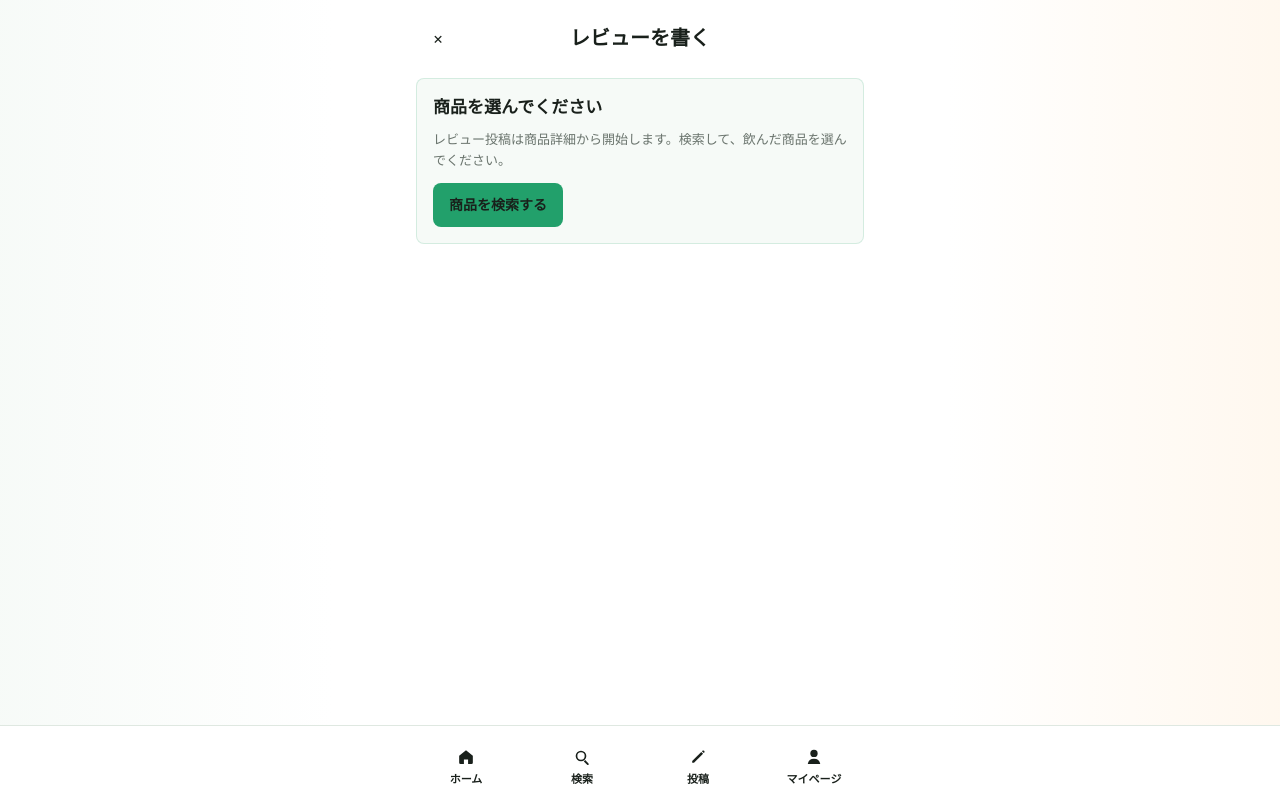
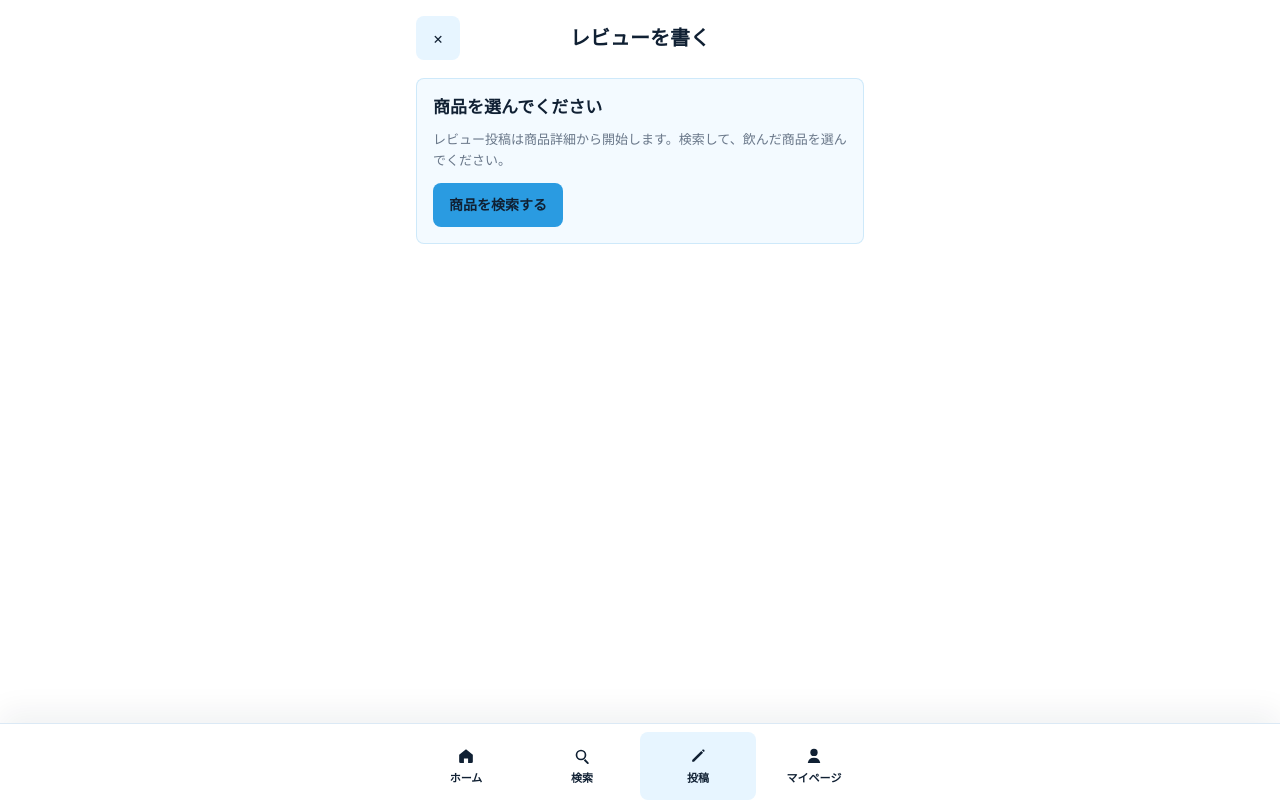
Before and after one commit to green-melon0904/nomilog, a Next.js app: page /reviews/new in a window 1280 px wide. Built offline with nearby package versions, Linux system fonts and the light colour scheme.

Commit message:
Refresh app design with blue brand system

```diff
--- a/app/globals.css
+++ b/app/globals.css
@@ -4,16 +4,17 @@
   /* アプリ全体で使う色をCSS変数に集約し、コンポーネント側は意味名で参照する。 */
   --background: #ffffff;
   --surface: #ffffff;
-  --surface-soft: #f6faf7;
-  --surface-warm: #fff7ed;
-  --text: #19201b;
-  --muted: #6a746d;
-  --border: #dfe8e1;
-  --accent: #22a06b;
-  --accent-strong: #14724c;
-  --cola: #d83a35;
-  --amber: #d99025;
-  --shadow: 0 18px 48px rgba(21, 58, 38, 0.08);
+  --surface-soft: #f3faff;
+  --surface-warm: #e9f6ff;
+  --text: #102033;
+  --muted: #697789;
+  --border: #dbe9f5;
+  --accent: #2a9be1;
+  --accent-strong: #116ca8;
+  --accent-soft: #e7f5ff;
+  --cola: #d84a4a;
+  --amber: #f4b740;
+  --shadow: 0 10px 30px rgba(42, 155, 225, 0.1);
 }
 
 * {
@@ -30,9 +31,7 @@ html {
 body {
   margin: 0;
   min-height: 100dvh;
-  background:
-    linear-gradient(180deg, rgba(246, 250, 247, 0.9), rgba(255, 255, 255, 0.8) 42%),
-    var(--background);
+  background: var(--background);
 }
 
 button,
@@ -77,7 +76,7 @@ a {
 }
 
 .soft-card {
-  border: 1px solid rgba(34, 160, 107, 0.16);
+  border: 1px solid rgba(42, 155, 225, 0.18);
   border-radius: 8px;
   background: var(--surface-soft);
 }
@@ -98,8 +97,6 @@ a {
 
 @media (min-width: 760px) {
   body {
-    background:
-      linear-gradient(90deg, rgba(246, 250, 247, 0.92), rgba(255, 255, 255, 1) 26%, rgba(255, 255, 255, 1) 74%, rgba(255, 247, 237, 0.9)),
-      #ffffff;
+    background: #ffffff;
   }
 }
--- a/components/AppShell.tsx
+++ b/components/AppShell.tsx
@@ -15,8 +15,8 @@ export function AppShell({ children }: { children: React.ReactNode }) {
   return (
     <main className="mobile-shell">
       {children}
-      <nav className="safe-bottom fixed inset-x-0 bottom-0 z-40 border-t border-[var(--border)] bg-white/96 backdrop-blur">
-        <div className="mx-auto grid h-[74px] max-w-[480px] grid-cols-4 px-2 pt-2">
+      <nav className="safe-bottom fixed inset-x-0 bottom-0 z-40 border-t border-[var(--border)] bg-white/95 shadow-[0_-12px_30px_rgba(16,32,51,0.06)] backdrop-blur">
+        <div className="mx-auto grid h-[76px] max-w-[480px] grid-cols-4 px-2 pt-2">
           {navItems.map((item) => (
             <BottomNavItem key={item.href} {...item} />
           ))}
@@ -53,8 +53,8 @@ function BottomNavItem({
       href={href}
       onClick={guardDirtyForm}
       aria-current={active ? "page" : undefined}
-      className={`tap-target flex flex-col items-center justify-center gap-1 rounded-[8px] text-[11px] font-semibold ${
-        active ? "text-[var(--accent-strong)]" : "text-[var(--muted)]"
+      className={`tap-target flex flex-col items-center justify-center gap-1 rounded-[8px] text-[11px] font-bold transition ${
+        active ? "bg-[var(--accent-soft)] text-[var(--accent-strong)]" : "text-[var(--muted)]"
       }`}
     >
       <Icon className="h-5 w-5" />
--- a/components/HomeScreen.tsx
+++ b/components/HomeScreen.tsx
@@ -20,7 +20,7 @@ export function HomeScreen() {
 
       <Link
         href="/search"
-        className="tap-target mb-4 flex items-center gap-3 rounded-[8px] border border-[var(--border)] bg-white px-4 text-[16px] font-bold text-[var(--muted)] shadow-sm"
+        className="tap-target mb-4 flex items-center gap-3 rounded-[8px] border border-[var(--border)] bg-white px-4 text-[16px] font-bold text-[var(--text)] shadow-sm"
       >
         <SearchIcon className="h-5 w-5 text-[var(--accent)]" />
         キーワード検索
@@ -31,7 +31,7 @@ export function HomeScreen() {
           <Link
             href={`/search?category=${category.slug}`}
             key={category.id}
-            className="tap-target inline-flex shrink-0 items-center rounded-full border border-[var(--border)] bg-white px-4 text-[14px] font-black"
+            className="tap-target inline-flex shrink-0 items-center rounded-full border border-[var(--border)] bg-white px-4 text-[14px] font-black text-[var(--accent-strong)] shadow-sm"
           >
             {category.name}
           </Link>
@@ -52,7 +52,7 @@ export function HomeScreen() {
               key={product.id}
               className="app-card grid grid-cols-[34px_1fr_auto] items-center gap-3 p-3"
             >
-              <span className="grid h-8 w-8 place-items-center rounded-[8px] bg-[var(--surface-warm)] text-[15px] font-black text-[var(--cola)]">
+              <span className="grid h-8 w-8 place-items-center rounded-[8px] bg-[var(--accent)] text-[15px] font-black text-white">
                 {index + 1}
               </span>
               <span className="min-w-0">
--- a/components/LoginNotice.tsx
+++ b/components/LoginNotice.tsx
@@ -13,7 +13,7 @@ export function LoginNotice({ compact = false }: { compact?: boolean }) {
           : "MVPデモではログイン済みユーザーとしてローカル保存します。"}
       </p>
       {!compact ? (
-        <Link href="/mypage" className="mt-3 inline-flex min-h-11 items-center rounded-[8px] bg-[var(--accent)] px-4 text-[14px] font-black text-white">
+        <Link href="/mypage" className="mt-3 inline-flex min-h-11 items-center rounded-[8px] bg-[var(--accent)] px-4 text-[14px] font-black text-white shadow-[0_10px_22px_rgba(42,155,225,0.2)]">
           マイページを見る
         </Link>
       ) : null}
--- a/components/MyPageScreen.tsx
+++ b/components/MyPageScreen.tsx
@@ -50,7 +50,7 @@ export function MyPageScreen() {
 
       <section className="app-card mb-4 p-4">
         <div className="flex items-center gap-3">
-          <div className="grid h-14 w-14 place-items-center rounded-[8px] bg-[var(--accent)] text-[24px] font-black text-white">
+          <div className="grid h-14 w-14 place-items-center rounded-[8px] bg-[var(--accent)] text-[24px] font-black text-white shadow-[0_10px_22px_rgba(42,155,225,0.22)]">
             {demoUser.avatarUrl}
           </div>
           <div>
@@ -72,7 +72,7 @@ export function MyPageScreen() {
                 onChange={(event) => setEmail(event.target.value)}
                 type="email"
                 placeholder="メールアドレス"
-                className="min-h-11 min-w-0 flex-1 rounded-[8px] border border-[var(--border)] px-3 text-[16px] font-semibold outline-none"
+                className="min-h-11 min-w-0 flex-1 rounded-[8px] border border-[var(--border)] px-3 text-[16px] font-semibold outline-none transition focus:border-[var(--accent)] focus:shadow-[0_0_0_3px_var(--accent-soft)]"
               />
               <button onClick={sendLoginLink} className="tap-target rounded-[8px] bg-[var(--accent)] px-3 text-[13px] font-black text-white">
                 送信
@@ -108,7 +108,7 @@ export function MyPageScreen() {
                     onClick={() => {
                       if (window.confirm("このローカルレビューを削除しますか？")) deleteLocalReview(review.id);
                     }}
-                    className="tap-target mt-3 rounded-[8px] border border-[var(--border)] px-4 text-[13px] font-black text-[var(--cola)]"
+                    className="tap-target mt-3 rounded-[8px] border border-[#f2c7c7] px-4 text-[13px] font-black text-[var(--cola)]"
                   >
                     削除
                   </button>
--- a/components/ProductCard.tsx
+++ b/components/ProductCard.tsx
@@ -7,8 +7,8 @@ export function ProductCard({ product, compact = false }: { product: ProductWith
   // 一覧・ホーム・似た味の商品で同じ見た目を使い回すカード。
   // productは集計済みのProductWithStatsを受け取り、カード内で再計算しないようにしている。
   return (
-    <Link href={`/products/${product.id}`} className="app-card block overflow-hidden">
-      <div className={compact ? "relative h-28" : "relative h-36"}>
+    <Link href={`/products/${product.id}`} className="app-card block overflow-hidden transition hover:-translate-y-0.5 hover:border-[var(--accent)]">
+      <div className={`${compact ? "relative h-28" : "relative h-36"} bg-[var(--surface-soft)]`}>
         {/* eslint-disable-next-line @next/next/no-img-element */}
         <img src={product.imageUrl} alt={product.name} className="h-full w-full object-contain" />
       </div>
--- a/components/RatingStars.tsx
+++ b/components/RatingStars.tsx
@@ -7,7 +7,7 @@ export function RatingStars({ value, size = "sm" }: { value: number; size?: "sm"
   return (
     <span className={`inline-flex items-center gap-[1px] ${textSize}`} aria-label={`${value.toFixed(1)}点`}>
       {Array.from({ length: 5 }).map((_, index) => (
-        <span key={index} className={index < rounded ? "text-[var(--amber)]" : "text-[#cfd8d2]"}>
+        <span key={index} className={index < rounded ? "text-[var(--amber)]" : "text-[#d7e3ee]"}>
           ★
         </span>
       ))}
--- a/components/ReviewFormScreen.tsx
+++ b/components/ReviewFormScreen.tsx
@@ -197,7 +197,7 @@ export function ReviewFormScreen() {
                   key={index}
                   type="button"
                   onClick={() => setRating(index + 1)}
-                  className="tap-target w-10 rounded-[8px] text-[28px] leading-none text-[var(--amber)]"
+                  className="tap-target w-10 rounded-[8px] text-[28px] leading-none text-[var(--amber)] transition hover:bg-[var(--accent-soft)]"
                   aria-label={`${index + 1}点`}
                 >
                   {index < rating ? "★" : "☆"}
@@ -233,8 +233,8 @@ export function ReviewFormScreen() {
                 onClick={() => toggleScene(item)}
                 className={`tap-target rounded-[8px] border px-4 text-[14px] font-black ${
                   scene.includes(item)
-                    ? "border-[var(--accent)] bg-[var(--accent)] text-white"
-                    : "border-[var(--border)] bg-white"
+                    ? "border-[var(--accent)] bg-[var(--accent)] text-white shadow-sm"
+                    : "border-[var(--border)] bg-white text-[var(--text)]"
                 }`}
               >
                 {item}
@@ -258,13 +258,13 @@ export function ReviewFormScreen() {
             rows={4}
             placeholder="味・買った場所・飲みたいシーンをメモ"
             aria-invalid={!comment.trim()}
-            className="w-full resize-none rounded-[8px] border border-[var(--border)] bg-white p-3 text-[16px] font-semibold leading-relaxed outline-none focus:border-[var(--accent)]"
+            className="w-full resize-none rounded-[8px] border border-[var(--border)] bg-white p-3 text-[16px] font-semibold leading-relaxed outline-none transition focus:border-[var(--accent)] focus:shadow-[0_0_0_3px_var(--accent-soft)]"
           />
           <p className="mt-1 text-right text-[12px] font-bold text-[var(--muted)]">{comment.length}/300</p>
         </Field>
 
         <Field label="写真（任意）">
-          <label className="tap-target flex cursor-pointer items-center justify-center rounded-[8px] border border-dashed border-[var(--accent)] bg-[var(--surface-soft)] px-4 text-[14px] font-black text-[var(--accent-strong)]">
+          <label className="tap-target flex cursor-pointer items-center justify-center rounded-[8px] border border-dashed border-[var(--accent)] bg-[var(--accent-soft)] px-4 text-[14px] font-black text-[var(--accent-strong)]">
             写真を追加
             <input
               type="file"
@@ -282,13 +282,13 @@ export function ReviewFormScreen() {
 
         <div className="sticky bottom-[calc(86px+env(safe-area-inset-bottom))] z-10 space-y-2">
           {formError ? (
-            <p id="review-form-error" role="alert" className="rounded-[8px] border border-[#f0c4c1] bg-[#fff3f2] p-3 text-[13px] font-bold text-[var(--cola)]">
+            <p id="review-form-error" role="alert" className="rounded-[8px] border border-[#f2c7c7] bg-[#fff5f5] p-3 text-[13px] font-bold text-[var(--cola)]">
               {formError}
             </p>
           ) : null}
           <button
             aria-describedby={formError ? "review-form-error" : undefined}
-            className="tap-target w-full rounded-[8px] bg-[var(--accent)] px-4 text-[16px] font-black text-white shadow-lg disabled:bg-[#b6c8bd]"
+            className="tap-target w-full rounded-[8px] bg-[var(--accent)] px-4 text-[16px] font-black text-white shadow-[0_12px_24px_rgba(42,155,225,0.22)] disabled:bg-[#b9d9ef]"
           >
             {disabled ? "未入力項目があります" : "投稿する"}
           </button>
@@ -301,7 +301,7 @@ export function ReviewFormScreen() {
 function HeaderlessTitle({ title, onClose }: { title: string; onClose: () => void }) {
   return (
     <div className="mb-4 flex h-12 items-center justify-between">
-      <button onClick={onClose} className="tap-target grid w-11 place-items-center rounded-[8px] text-[24px] font-black" aria-label="閉じる">
+      <button onClick={onClose} className="tap-target grid w-11 place-items-center rounded-[8px] bg-[var(--accent-soft)] text-[24px] font-black text-[var(--accent-strong)]" aria-label="閉じる">
         ×
       </button>
       <h1 className="text-[20px] font-black">{title}</h1>
@@ -330,7 +330,7 @@ function NumberButtons({ value, onChange }: { value: number; onChange: (value: n
             key={next}
             onClick={() => onChange(next)}
             className={`tap-target rounded-[8px] border text-[15px] font-black ${
-              value === next ? "border-[var(--accent)] bg-[var(--accent)] text-white" : "border-[var(--border)] bg-white"
+              value === next ? "border-[var(--accent)] bg-[var(--accent)] text-white shadow-sm" : "border-[var(--border)] bg-white text-[var(--text)]"
             }`}
           >
             {next}
@@ -358,7 +358,7 @@ function ChoiceGrid({
           key={value}
           onClick={() => onChange(value)}
           className={`tap-target rounded-[8px] border px-4 text-[14px] font-black ${
-            active === value ? "border-[var(--accent)] bg-[var(--accent)] text-white" : "border-[var(--border)] bg-white"
+            active === value ? "border-[var(--accent)] bg-[var(--accent)] text-white shadow-sm" : "border-[var(--border)] bg-white text-[var(--text)]"
           }`}
         >
           {label}
--- a/components/ScoreMeter.tsx
+++ b/components/ScoreMeter.tsx
@@ -6,7 +6,7 @@ export function ScoreMeter({ label, value, max = 5 }: { label: string; value: nu
   return (
     <div className="grid grid-cols-[64px_1fr_36px] items-center gap-2">
       <span className="text-[13px] font-bold text-[var(--muted)]">{label}</span>
-      <span className="h-2 overflow-hidden rounded-full bg-[#e4eee8]">
+      <span className="h-2 overflow-hidden rounded-full bg-[var(--accent-soft)]">
         <span className="block h-full rounded-full bg-[var(--accent)]" style={{ width: `${percent}%` }} />
       </span>
       <span className="text-right text-[12px] font-bold text-[var(--text)]">{value.toFixed(1)}</span>
```
Also changed, not shown: components/Header.tsx (+7 -4 lines), components/ProductDetailScreen.tsx (+4 -4 lines), components/SearchScreen.tsx (+4 -4 lines).
